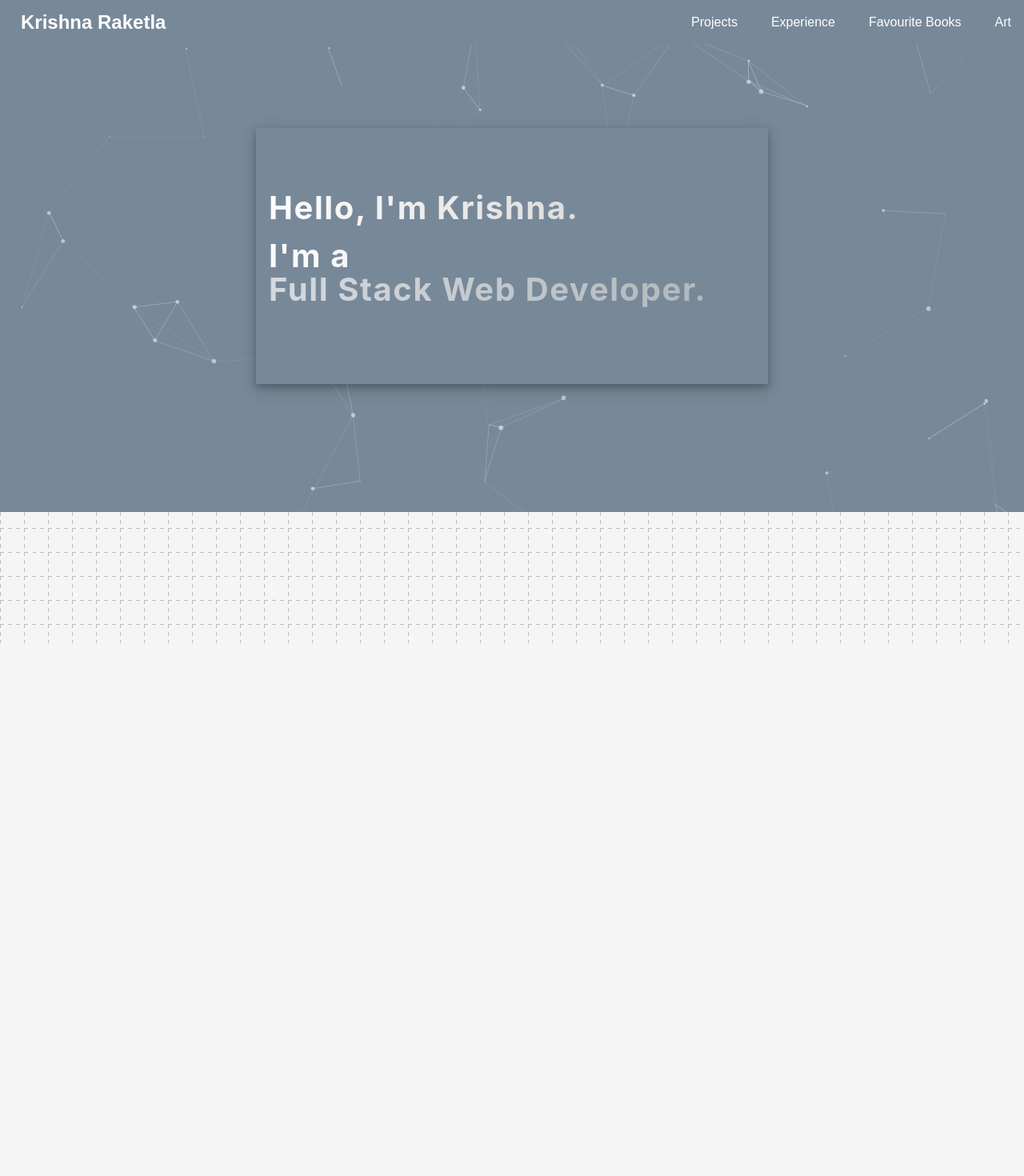
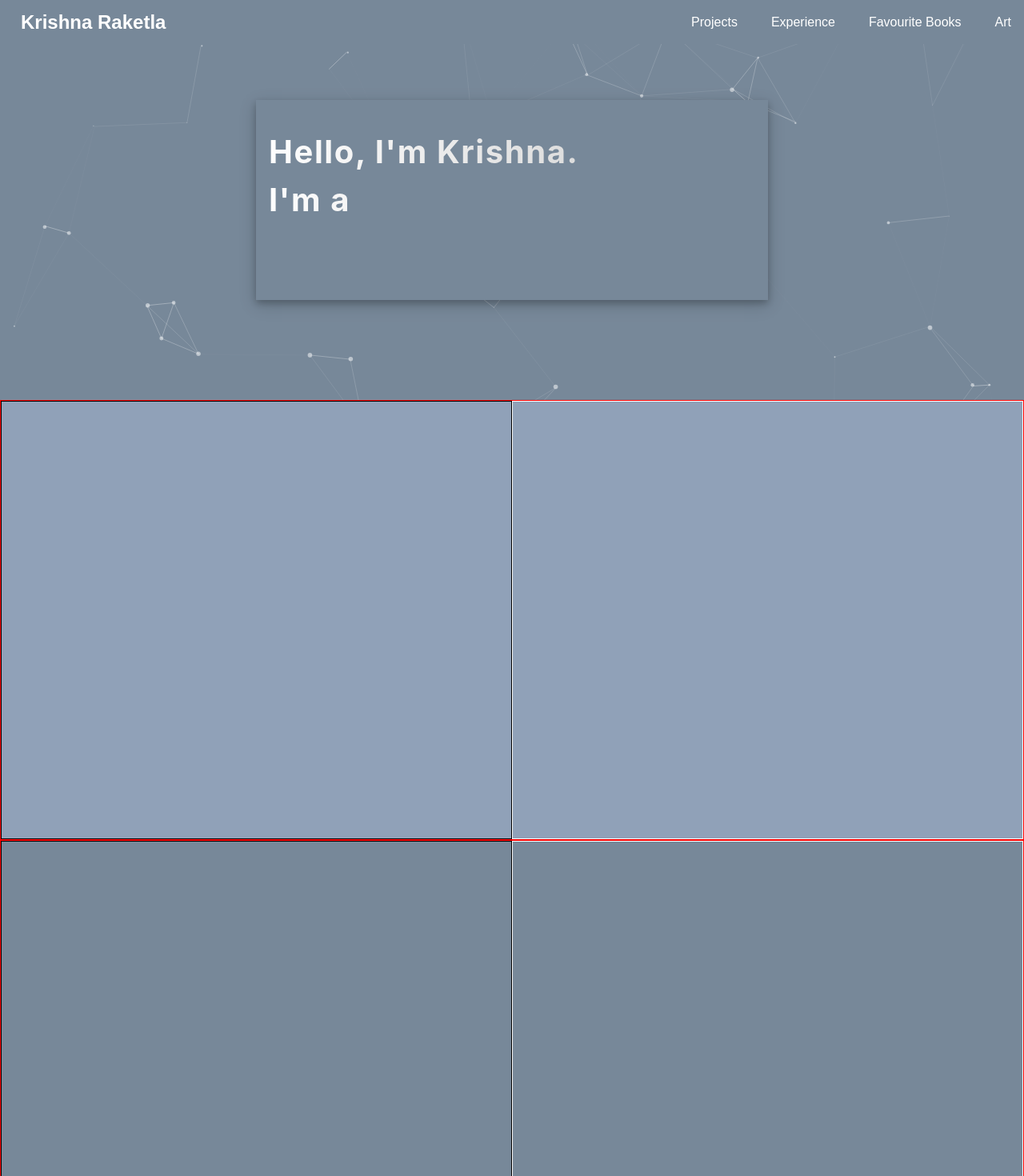
Before and after one commit to krishnaraketla/portfolio, a React (Create React App) app in the folder frontend/: page / in a window 1280 px wide. Shown: the top 1470 px of the page at 80% size. Before the commit the page ends 804 px from the top, so only its background shows below. Built offline with nearby package versions, Linux system fonts and the light colour scheme; the HTML template or start-up script is replaced by a standard one.

Commit message:
json data + landing page edits

```diff
--- /dev/null
+++ b/frontend/src/components/PageSection.js
@@ -0,0 +1,16 @@
+import React from 'react';
+import '../styles/PageSection.css';
+import { Link } from 'react-router-dom';
+
+const PageSection = (props) => {
+    return (
+        <div className="page-section">
+            <div className='page-section-image'></div>
+            <div className='page-section-text'>
+                <div className='page-section-title'></div>
+            </div>
+        </div>
+    );
+};
+
+export default PageSection;
--- a/frontend/src/pages/Home.js
+++ b/frontend/src/pages/Home.js
@@ -1,12 +1,17 @@
 import Navbar from "../components/Navbar";
 import '../styles/Home.css';
 import HeroSection from "../components/HeroSection";
+import PageSection from "../components/PageSection";
 
 const Home = () => {
     return (
         <div className="home">
             <Navbar />
             <HeroSection />
+            <div className="pages-holder">
+                <PageSection />
+                <PageSection />
+            </div>
         </div>
     );
 }
--- a/frontend/src/styles/HeroSection.css
+++ b/frontend/src/styles/HeroSection.css
@@ -1,9 +1,11 @@
 .hero {
     display: flex;
-    justify-content: center; /* Center horizontally */
-    align-items: center; /* Center vertically */
-    height: 80%;
+    justify-content: center;
+    align-items: center;
+    height: 30%;
     width: 100%;
+    min-width: 900px;
+    min-height: 500px;
     background-color: var(--background-color);
 }
 
--- a/frontend/src/styles/Home.css
+++ b/frontend/src/styles/Home.css
@@ -1,7 +1,13 @@
 .home {
     display: flex;
     flex-direction: column; /* Ensures vertical layout */
-    height: 100vh;
+    height: 200vh;
     width: 100vw;
     min-height: 100vh;
 }
+
+.pages-holder {
+    display: flex;
+    flex-direction: column;
+    flex: 1;
+}
--- /dev/null
+++ b/frontend/src/styles/PageSection.css
@@ -0,0 +1,29 @@
+.page-section:nth-child(even){
+    display: flex;
+    border: 1px solid red;
+    flex:1;
+    background-color: var(--background-color);
+    z-index: 1000;
+}
+
+.page-section:nth-child(odd){
+    display: flex;
+    border: 1px solid red;
+    flex:1;
+    background-color: var(--alt-background-color);
+    z-index: 1000;
+}
+
+.page-section-title {
+
+}
+
+.page-section-image {
+    border: solid 1px black;
+    flex:1;
+}
+
+.page-section-text {
+    border: solid 1px white;
+    flex:1;
+}
--- a/frontend/src/styles/variable.css
+++ b/frontend/src/styles/variable.css
@@ -9,7 +9,7 @@
   --nav-arrows: var(--title-text-color);
   --nav-arrows-hover: var(--title-text-hover);
 
-  --alt-background-color: #F5F5F5; /* White Smoke */
+  --alt-background-color: #90a1b8;
   --alt-title-text-color: #2F4F4F; /* Dark Slate Gray */
   --alt-title-text-hover: #556B2F; /* Dark Olive Green */
   --alt-body-text-color: #696969; /* Dim Gray */
```
Also changed, not shown: frontend/public/projects.json (added, +61 -0 lines), frontend/public/work.json (added, +49 -0 lines), frontend/public/mybookshelf.png (added).
